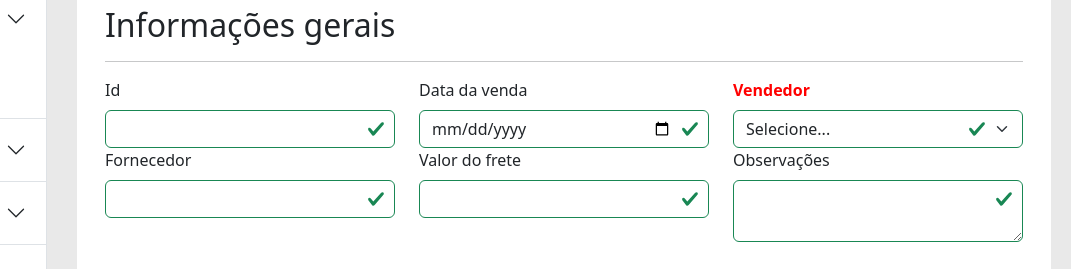
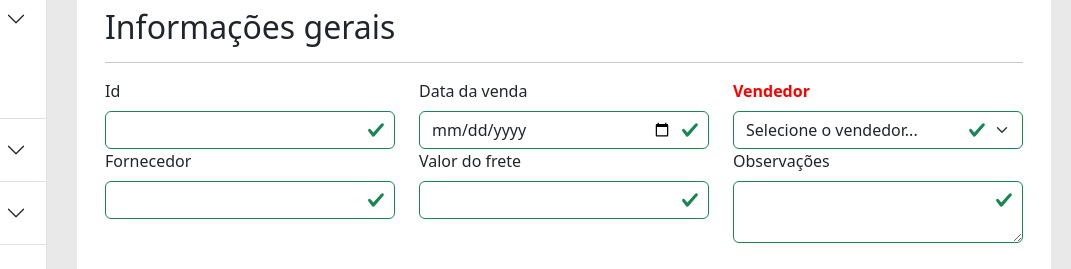
Before and after one commit to HenriquePaes/modulo-12-exercicio, a plain HTML site: page index.html in a window 1280 px wide. Shown: the part 386-655 px from the top of the page, 209-1280 px from the left. Drawn offline with nearby package versions, Linux system fonts and the light colour scheme.

Commit message:
fix: Incluindo combobox em alguns campos e adicionando uma margem nos botões de salvar

```diff
--- a/css/style.css
+++ b/css/style.css
@@ -129,6 +129,7 @@ footer {
 .bar-buttons {
     margin-right: 16px;
     display: flex;
+    margin-bottom: 16px;
 }
 
 .display-flex {
--- a/index.html
+++ b/index.html
@@ -318,7 +318,7 @@
                                     <label for="vendedor"
                                         class="form-label label-destaque label-important ">Vendedor</label>
                                     <select id="vendedor" name="vendedor" class="form-select" required>
-                                        <option selected>Selecione...</option>
+                                        <option selected>Selecione o vendedor...</option>
                                         <option>...</option>
                                     </select>
                                     <div class="invalid-feedback">Por favor, preencha o campo vendedor!</div>
```
